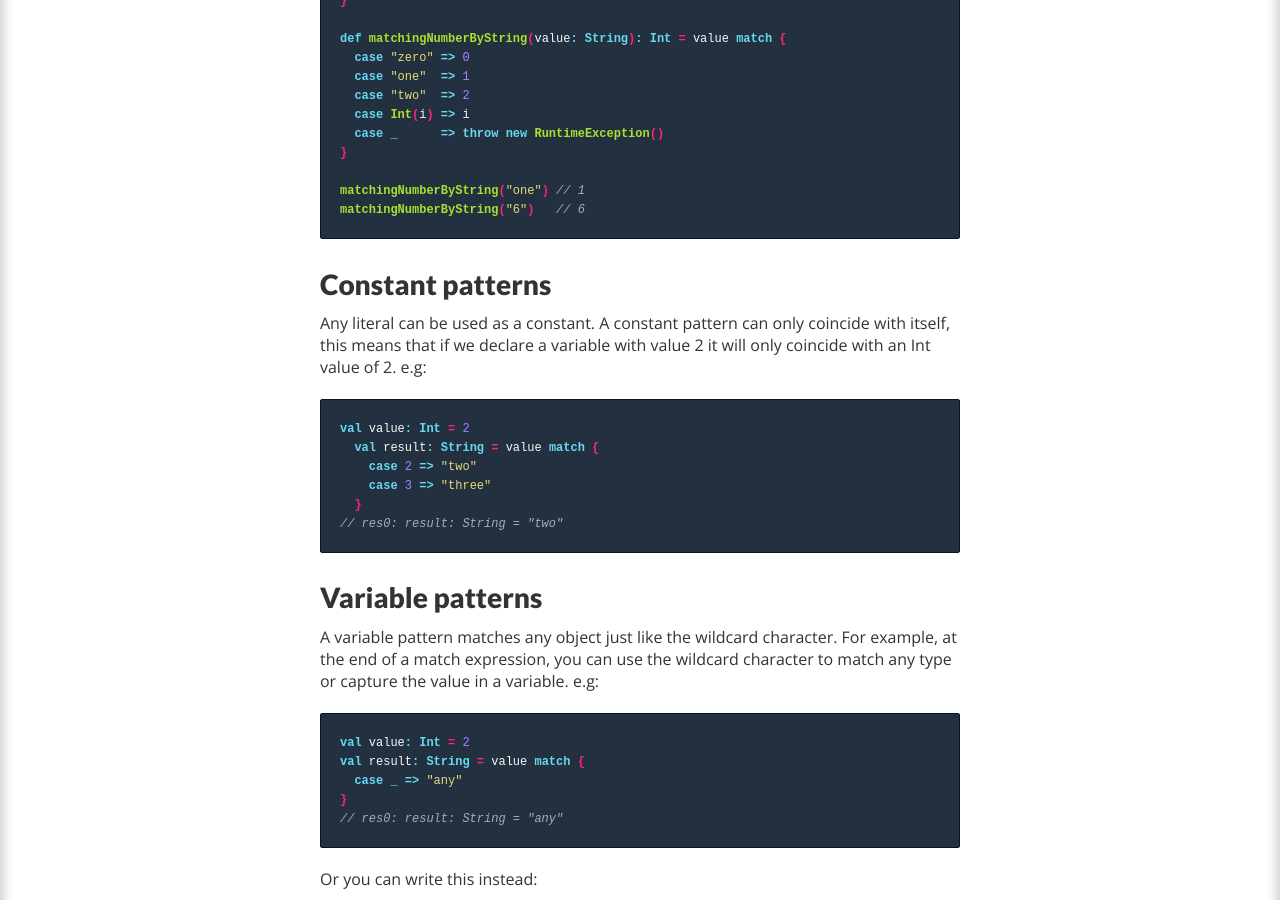
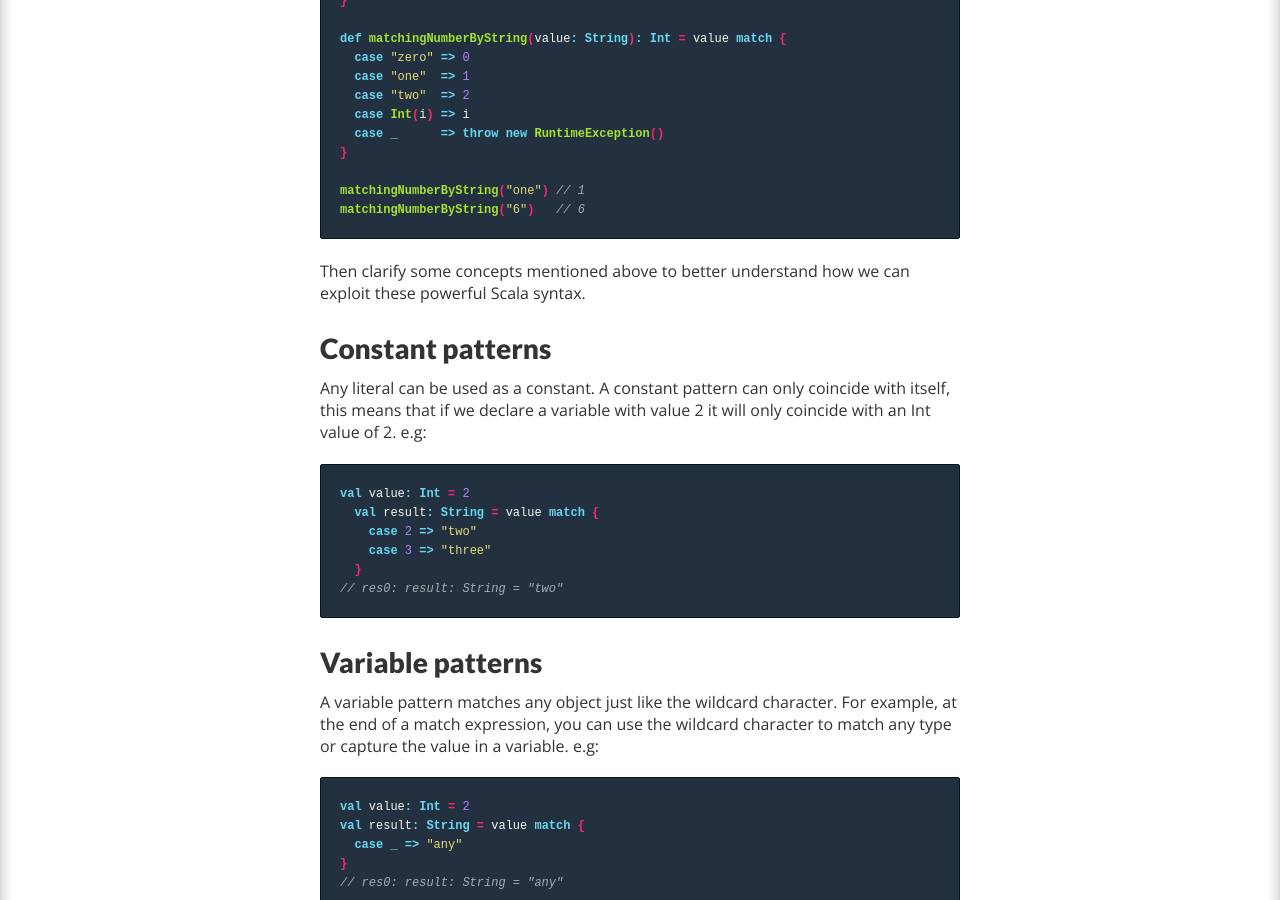
Before and after one commit to llfrometa89/llfrometa89.github.io, a Jekyll site: the page built from post_in_progress/2019-04-08-play-with-pattern-matching-and-extractor-objects.md, in a window 1280 px wide and 900 px high, scrolled down 1710 px. Built offline with Jekyll 4.4.1, drawn with Linux system fonts in a browser that asks for light colours; nearby versions of some CDN libraries; comment, search, counter and statistics services are not loaded.

Commit message:
Update pattern matching article

````diff
--- a/post_in_progress/2019-04-08-play-with-pattern-matching-and-extractor-objects.md
+++ b/post_in_progress/2019-04-08-play-with-pattern-matching-and-extractor-objects.md
@@ -71,6 +71,10 @@ def matchingNumberByString(value: String): Int = value match {
 matchingNumberByString("one") // 1
 matchingNumberByString("6")   // 6
 ```
+
+Then clarify some concepts mentioned above to better understand how we can exploit these powerful Scala syntax.
+
+[//]: <> (A continuación aclarar algunos conceptos mencionados anteriormente para comprender mejor cómo podemos explotar estas poderosas sintaxis de Scala.)
 
 ## Constant patterns
 
````
